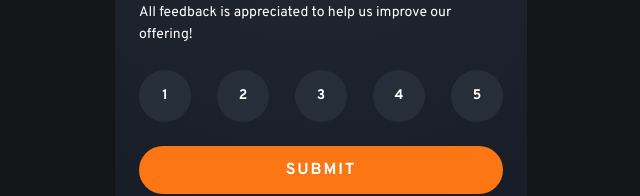
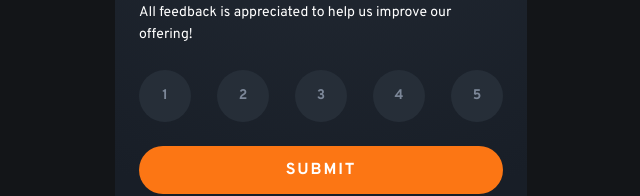
Before and after one commit to livsantana/feedback-reactjs, a React (Vite) app: page / in a window 1280 px wide. Shown: the part 362-558 px from the top of the page, without its empty margins (319-959 px from the left). Built offline with nearby package versions, Linux system fonts and the light colour scheme.

Commit message:
Update InputButton.jsx

```diff
--- a/src/components/InputButton.jsx
+++ b/src/components/InputButton.jsx
@@ -1,6 +1,6 @@
 export function InputButton({ value, handleChangeRateNote }) {
     return(
-        <input type="button" value={value} className="bg-dark-blue w-10.5 h-10.5 rounded-full text-sm text-medium-gray font-bold focus:bg-medium-gray
+        <input type="button" value={value} className="bg-dark-blue w-10.5 h-10.5 rounded-full text-sm text-medium-grey font-bold focus:bg-medium-gray
              focus:text-white hover:bg-orange hover:text-white cursor-pointer sm:w-13 sm:h-13 transition duration-400" onClick={() => handleChangeRateNote(value)}/>
     )
 }
```
